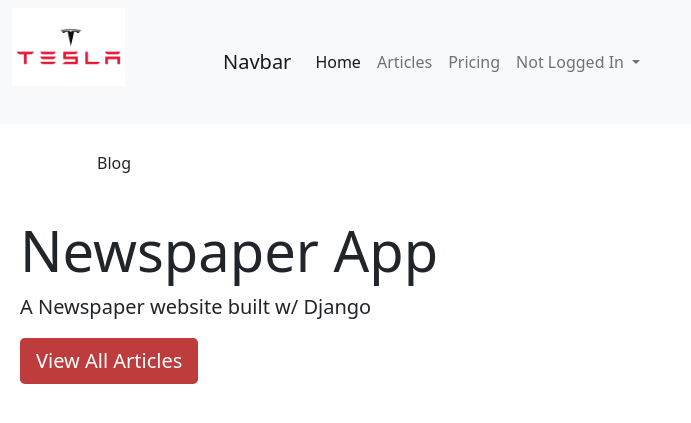
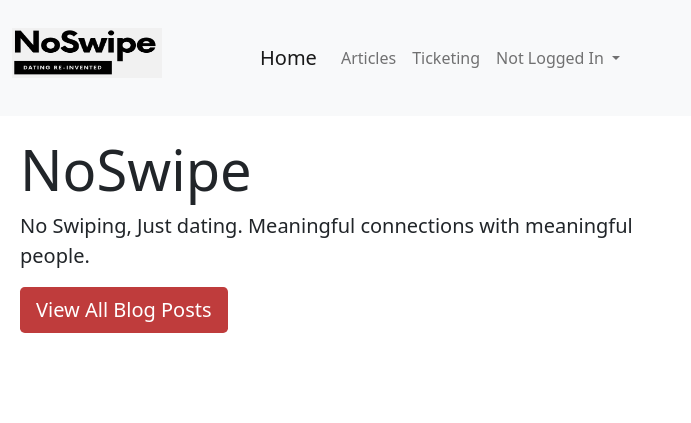
Before and after one commit to jakebasel/SDGKU-noswipe, a Django app: page / in a window 1280 px wide. Shown: the top 423 px of the page, without its empty margins (0-691 px from the left). Run offline with Django 3.2, Linux system fonts and the light colour scheme; parts of the project's set-up code (start-up, migrations or seed data) failed here and were passed over.

Commit message:
with logo

```diff
--- a/static/css/base.css
+++ b/static/css/base.css
@@ -1,7 +1,7 @@
-.tesla-logo-1 {
-  width: 113px !important;
-  height: 78px !important;
-  margin: 0 98px 30px 0;
+.noswipe-logo {
+  width: 150px !important;
+  height: 50px !important;
+  margin: 20px 98px 30px 0;
 }
 .card {
   margin: 6px 49px 9px 93px;
--- a/templates/base.html
+++ b/templates/base.html
@@ -8,26 +8,23 @@
     <meta http-equiv="X-UA-Compatible" content="IE=edge">
     <meta name="viewport" content="width=device-width, initial-scale=1.0">
     <link href="{% static 'css/base.css' %}" rel="stylesheet">
-    <title>{% block title %}Newspaper App{% endblock title %}</title>
+    <title>{% block title %}noswipe{% endblock title %}</title>
 </head>
 <body>
     <nav class="navbar navbar-expand-lg navbar-light bg-light">
         <div class="container-fluid">
-            <img class="tesla-logo-1" src="{% static 'images/tesla.png' %}" rel="stylesheet">
-            <a class="navbar-brand" href="#">Navbar</a>
+            <img class="noswipe-logo" src="{% static 'images/noswipe-logo.png' %}" rel="stylesheet">
+            <a class="navbar-brand" href="{% url 'home' %}">Home</a>
             <button class="navbar-toggler" type="button" data-bs-toggle="collapse" data-bs-target="#navbarNavDropdown" aria-controls="navbarNavDropdown" aria-expanded="false" aria-label="Toggle navigation">
             <span class="navbar-toggler-icon"></span>
             </button>
             <div class="collapse navbar-collapse" id="navbarNavDropdown">
             <ul class="navbar-nav">
                 <li class="nav-item">
-                <a class="nav-link active" aria-current="page" href="{% url 'home' %}">Home</a>
-                </li>
-                <li class="nav-item">
                 <a class="nav-link" href="{% url 'article_list' %}">Articles</a>
                 </li>
                 <li class="nav-item">
-                <a class="nav-link" href="#">Pricing</a>
+                <a class="nav-link" href="#">Ticketing</a>
                 </li>
                 <li class="nav-item dropdown">
                 {% if user.is_authenticated %}
@@ -55,10 +52,6 @@
         </div>
     </nav>
     <main>
-        <div class="Line-3"></div>
-        <div class="blog-title">
-            Blog
-        </div>
         <div style="max-width:50%; margin: 10px; padding:10px;">
             {% block content %}
             {% endblock content %}
--- a/templates/home.html
+++ b/templates/home.html
@@ -4,13 +4,13 @@
 
 {% block content %}
     <div class="jumbotron">
-        <h1 class="display-4">Newspaper App</h1>
-        <p class="lead">A Newspaper website built w/ Django</p>
+        <h1 class="display-4">NoSwipe</h1>
+        <p class="lead"> No Swiping, Just dating. Meaningful connections with meaningful people. </p>
         <p class="lead">
             <a
                 class="btn btn-primary btn-lg news-button"
                 href="{% url 'article_list' %}"
-                role="button">View All Articles
+                role="button">View All Blog Posts
             </a>
         </p>
     </div>
```
Also changed, not shown: db.sqlite3, static/images/noswipe-logo.png (added), static/images/tesla.png (deleted), 2 other files.
